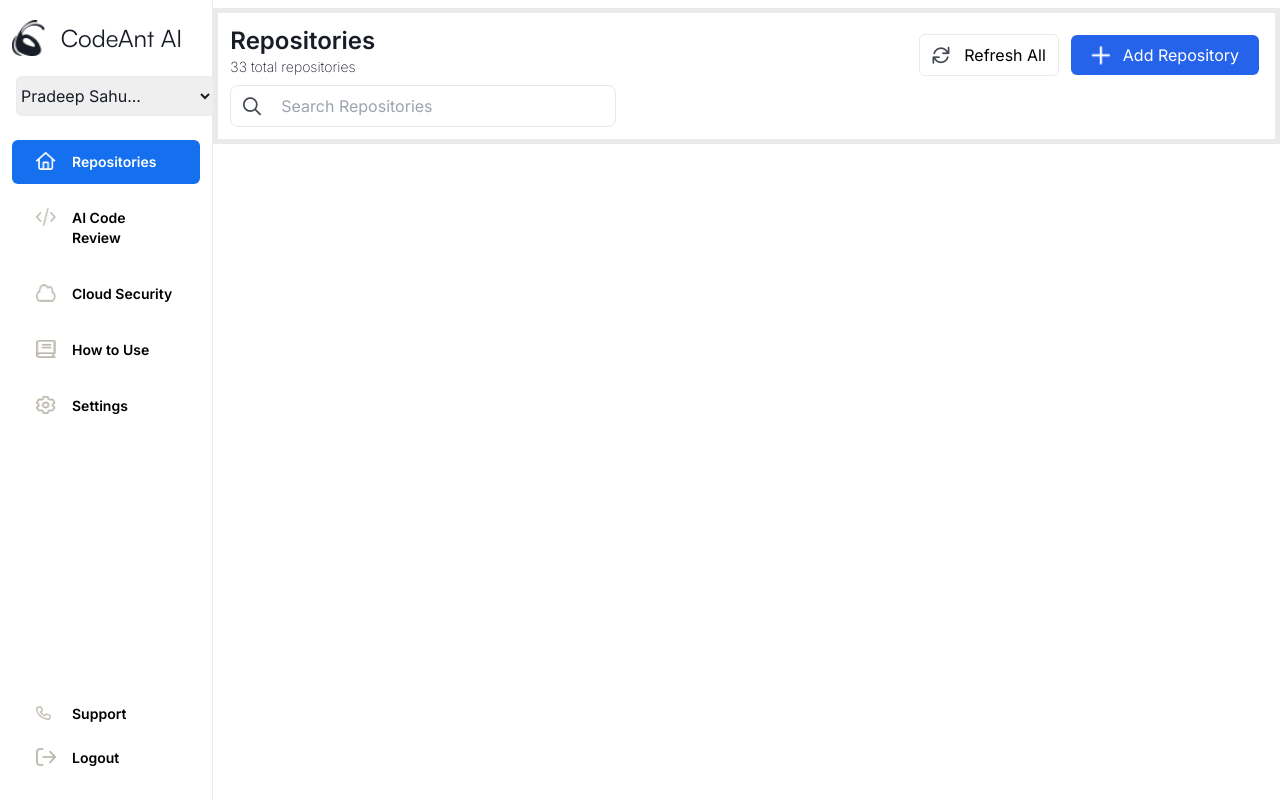
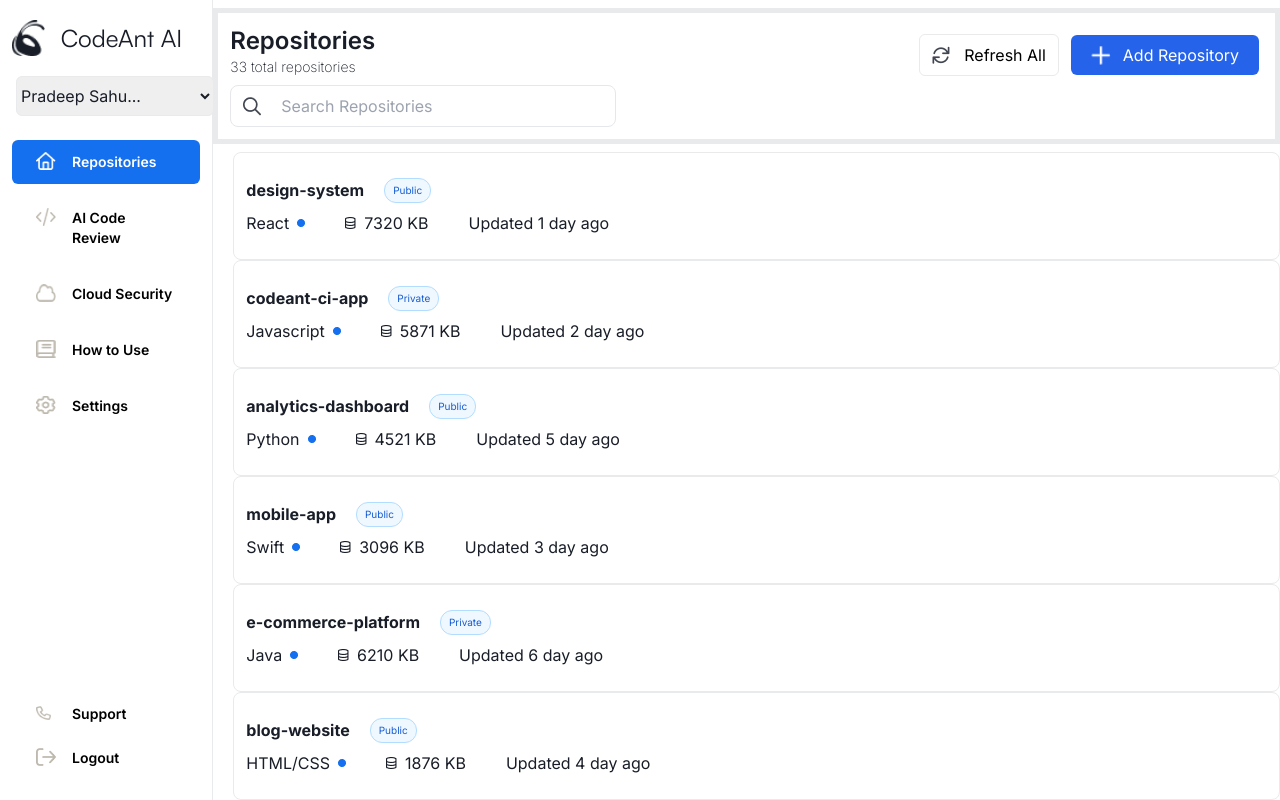
Before and after one commit to PradeepSahhu/CodeAnt_AI, a Next.js app: page /Repository in a window 1280 px wide. Built offline with nearby package versions, Linux system fonts and the light colour scheme.

Commit message:
designed the repo page

```diff
--- a/app/Repository/page.js
+++ b/app/Repository/page.js
@@ -22,6 +22,39 @@ const NavItem = ({ imgSrc, message, selected }) => {
 
       <p className="text-sm">{`${message}`}</p>
     </a>
+  );
+};
+
+const RepositoryItem = ({
+  repoName,
+  repoTech,
+  repoSize,
+  repoVisibility,
+  repoUpdate,
+}) => {
+  return (
+    <div className=" h-[108px] border-[1px] border-[#E9EAEB] rounded-lg flex items-center ml-5">
+      <div className="flex flex-col gap-2 ">
+        <div className="flex gap-5 mx-3">
+          <p className="font-bold">{repoName}</p>
+          <button className="bg-[#EFF8FF] rounded-xl text-[#175CD3] px-2 py-1 text-[10px] border-[1px] border-[#B2DDFF]">
+            {repoVisibility}
+          </button>
+        </div>
+        <div className="flex gap-10 mx-3">
+          <div className="flex gap-2 items-center">
+            <p>{repoTech}</p>
+            <img className="w-[8px] h-[8px]" src="./Repository/dot.png" />
+          </div>
+          <div className="flex items-center gap-2">
+            <img src="./Repository/database.png" />
+            <p>{repoSize}</p>
+          </div>
+
+          <p>Updated {repoUpdate} day ago</p>
+        </div>
+      </div>
+    </div>
   );
 };
 
@@ -115,6 +148,52 @@ const RepositoryDashboard = () => {
             </button>
           </div>
         </div>
+        {/* from here add the sections */}
+
+        <div>
+          <RepositoryItem
+            repoName={`design-system`}
+            repoTech={`React`}
+            repoSize={`7320 KB`}
+            repoVisibility={`Public`}
+            repoUpdate={`1`}
+          />
+          <RepositoryItem
+            repoName={`codeant-ci-app`}
+            repoTech={`Javascript`}
+            repoSize={`5871 KB`}
+            repoVisibility={`Private`}
+            repoUpdate={`2`}
+          />
+          <RepositoryItem
+            repoName={`analytics-dashboard`}
+            repoTech={`Python`}
+            repoSize={`4521 KB`}
+            repoVisibility={`Public`}
+            repoUpdate={`5`}
+          />
+          <RepositoryItem
+            repoName={`mobile-app`}
+            repoTech={`Swift`}
+            repoSize={`3096 KB`}
+            repoVisibility={`Public`}
+            repoUpdate={`3`}
+          />
+          <RepositoryItem
+            repoName={`e-commerce-platform`}
+            repoTech={`Java`}
+            repoSize={`6210 KB`}
+            repoVisibility={`Private`}
+            repoUpdate={`6`}
+          />
+          <RepositoryItem
+            repoName={`blog-website`}
+            repoTech={`HTML/CSS`}
+            repoSize={`1876 KB`}
+            repoVisibility={`Public`}
+            repoUpdate={`4`}
+          />
+        </div>
       </div>
     </div>
   );
```
Also changed, not shown: public/Repository/database.png (added), public/Repository/dot.png (added).
